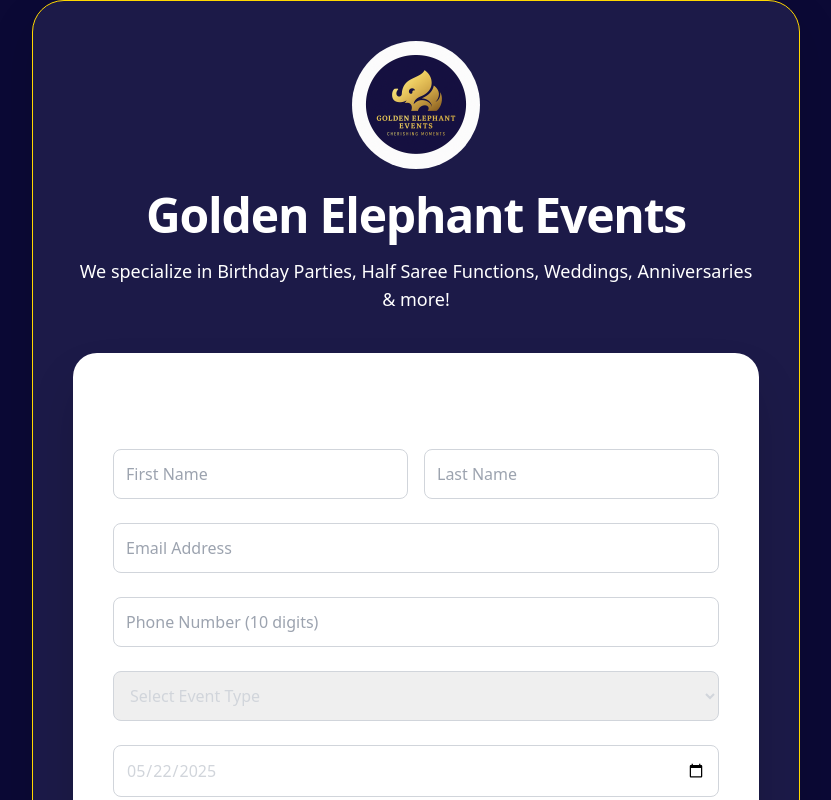
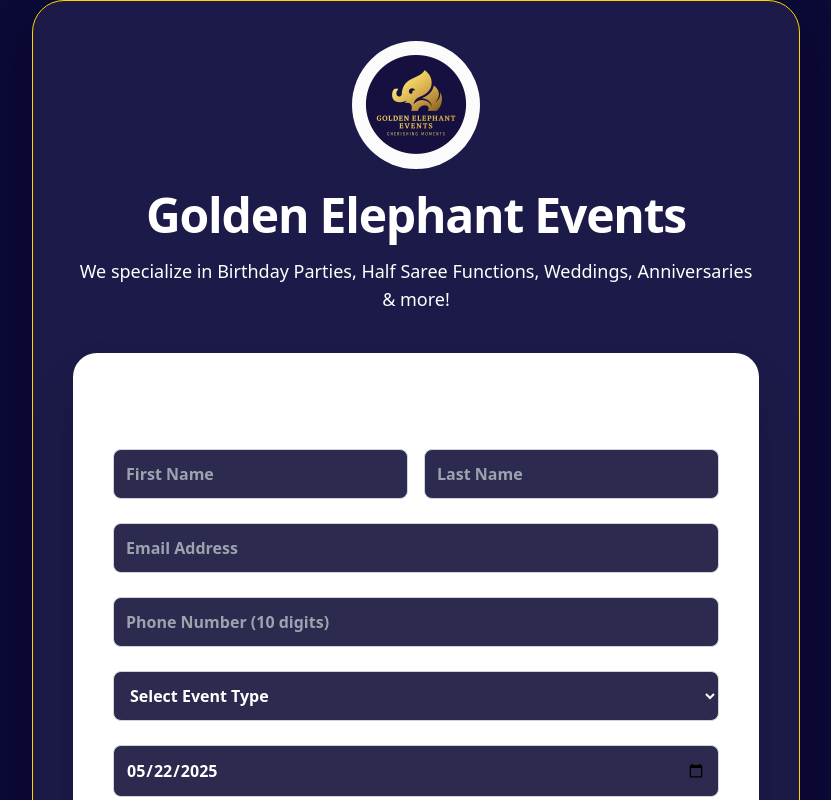
Before and after one commit to bodapativc/geerva, a Next.js app: page / in a window 1280 px wide. Shown: the top 800 px of the page, without its empty margins (224-1055 px from the left). Built offline with nearby package versions, Linux system fonts and the light colour scheme.

Commit message:
Update EventDecorBooking.js

```diff
--- a/components/EventDecorBooking.js
+++ b/components/EventDecorBooking.js
@@ -3,14 +3,14 @@
 
 const Card = ({ children, className }) => <div className={`shadow-2xl rounded-3xl bg-white ${className}`}>{children}</div>;
 const CardContent = ({ children, className }) => <div className={`p-8 md:p-10 ${className}`}>{children}</div>;
-const Input = (props) => <input {...props} className={`border border-gray-300 p-3 rounded-lg w-full focus:outline-none focus:ring-2 focus:ring-pink-400 text-gray-100$1`} />;
+const Input = (props) => <input {...props} className={`border border-gray-300 p-3 rounded-lg w-full font-semibold text-white bg-[#2c2b4f] focus:outline-none focus:ring-2 focus:ring-pink-400 ${props.className || ''}`} />;
 const Button = ({ children, ...props }) => <button {...props} className={`px-6 py-3 rounded-xl bg-pink-600 hover:bg-pink-700 text-white text-lg font-semibold shadow-md transition-all w-full ${props.className || ''}`}>{children}</button>;
 const Calendar = ({ selected, onSelect, className }) => (
   <input
     type="date"
     value={selected.toISOString().split('T')[0]}
     onChange={(e) => onSelect(new Date(e.target.value))}
-    className={`border border-gray-300 p-3 rounded-lg w-full focus:outline-none focus:ring-2 focus:ring-pink-400 text-gray-300 ${className || ''}`}
+    className={`border border-gray-300 p-3 rounded-lg w-full font-semibold text-white bg-[#2c2b4f] focus:outline-none focus:ring-2 focus:ring-pink-400 ${className || ''}`}
   />
 );
 const Textarea = (props) => <textarea {...props} className={`border border-gray-300 p-3 rounded-lg w-full focus:outline-none focus:ring-2 focus:ring-pink-400 ${props.className || ''}`} />;
@@ -109,7 +109,7 @@
               </div>
               <Input name="email" type="email" placeholder="Email Address" value={form.email} onChange={handleChange} required />
               <Input name="phone" type="tel" maxLength={10} placeholder="Phone Number (10 digits)" value={form.phone} onChange={handleChange} required />
-              <select name="eventType" className="text-gray-300 w-full border border-gray-300 p-3 rounded-lg focus:outline-none focus:ring-2 focus:ring-pink-400">
+              <select name="eventType" className="text-white font-semibold bg-[#2c2b4f] w-full border border-gray-300 p-3 rounded-lg focus:outline-none focus:ring-2 focus:ring-pink-400">
                 <option value="">Select Event Type</option>
                 {eventList.map((event, index) => (
                   <option key={index} value={event}>{event}</option>
```
